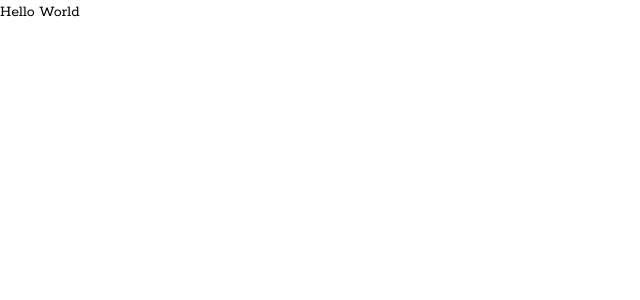
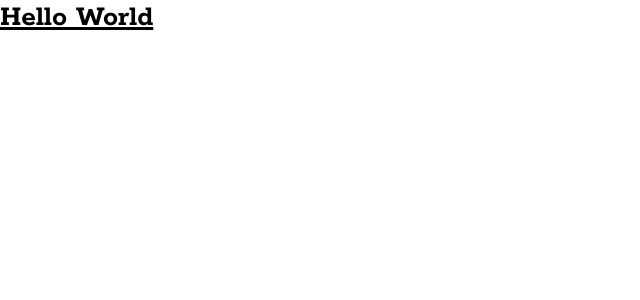
Before and after one commit to polunwu/dream-house, a Next.js app: page / in a window 1280 px wide. Shown: the top 300 px of the page, without its empty margins (0-640 px from the left). Built offline with nearby package versions, Linux system fonts and the light colour scheme.

Commit message:
chore(): update tailwind dependencies

```diff
--- a/src/pages/index.tsx
+++ b/src/pages/index.tsx
@@ -1,3 +1,3 @@
 export default function Home() {
-  return <div>Hello World</div>;
+  return <div className='text-3xl font-bold underline'>Hello World</div>;
 }
```
Also changed, not shown: package.json (+6 -6 lines), 1 other file (tests, documents, lock files or other folders).
